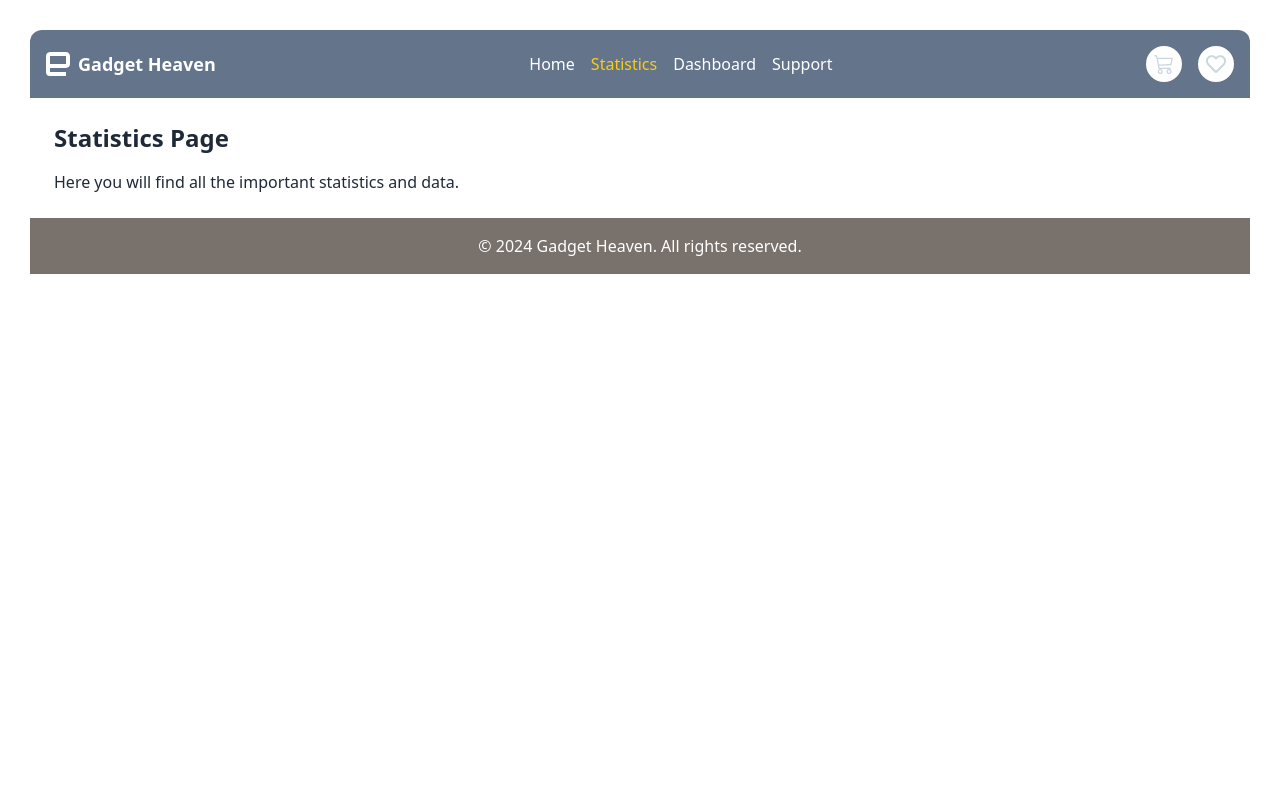
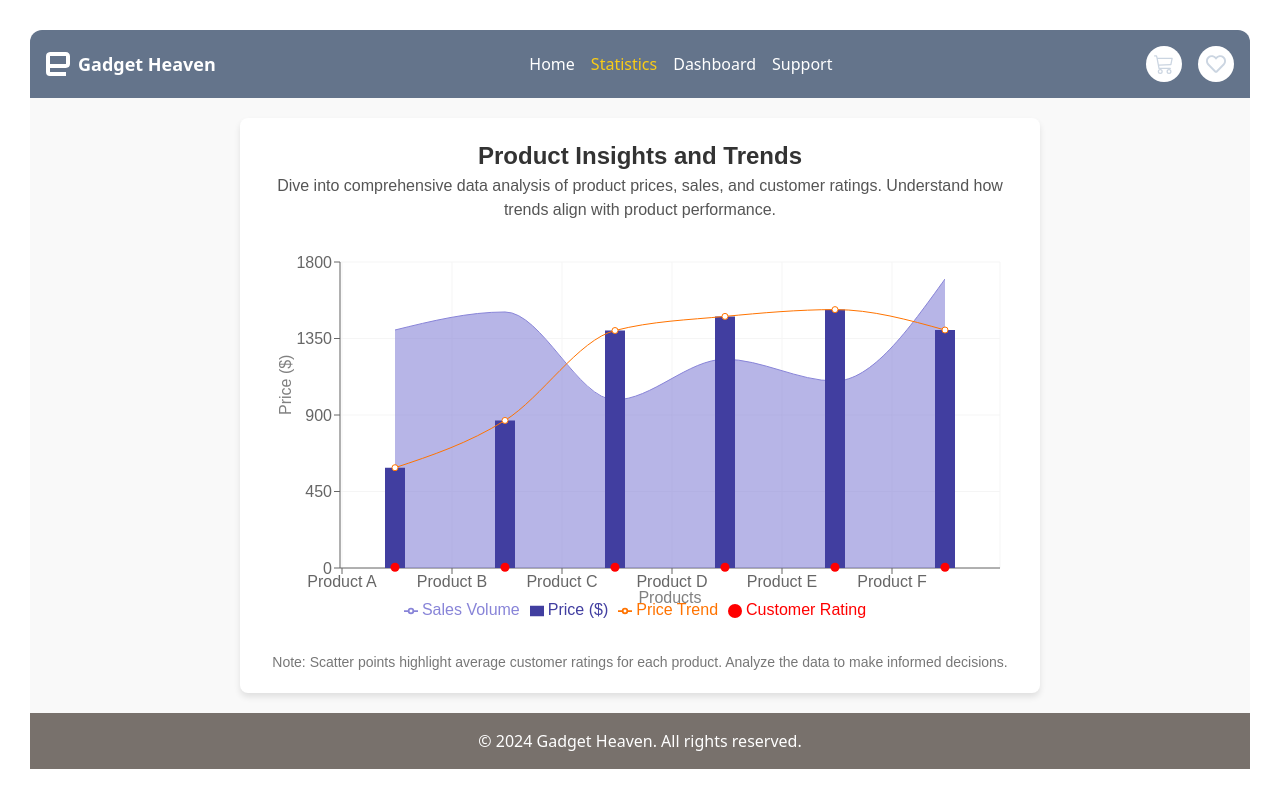
Before and after one commit to programming-hero-web-course-4/b10a8-gadget-heaven-nbappi13, a React (Vite) app in the folder b10-a-08/: page /statistics in a window 1280 px wide. Built offline with nearby package versions, Linux system fonts and the light colour scheme.

Commit message:
created statistics css file and created a chart in statistics page and made some relevant content in statistics

```diff
--- a/b10-a-08/package.json
+++ b/b10-a-08/package.json
@@ -19,6 +19,7 @@
     "react-icons": "^5.4.0",
     "react-router-dom": "^7.0.2",
     "react-toastify": "^10.0.6",
+    "recharts": "^2.15.0",
     "sort-by": "^1.2.0"
   },
   "devDependencies": {
--- a/b10-a-08/src/pages/Statistics.jsx
+++ b/b10-a-08/src/pages/Statistics.jsx
@@ -1,18 +1,49 @@
+// Statistics.js
 import React from 'react';
 import { Helmet } from 'react-helmet-async';
+import { ComposedChart, Line, Area, Bar, XAxis, YAxis, CartesianGrid, Tooltip, Legend, Scatter, ResponsiveContainer } from 'recharts';
+import styles from './Statistics.module.css';
+
+const data = [
+  { name: 'Product A', price: 590, rating: 4.5, amt: 1400 },
+  { name: 'Product B', price: 868, rating: 4.7, amt: 1506 },
+  { name: 'Product C', price: 1397, rating: 4.2, amt: 989 },
+  { name: 'Product D', price: 1480, rating: 4.8, amt: 1228 },
+  { name: 'Product E', price: 1520, rating: 4.1, amt: 1100 },
+  { name: 'Product F', price: 1400, rating: 4.6, amt: 1700 },
+];
 
 const Statistics = () => {
-    return (
-        <div>
-            <Helmet>
-                <title>Statistics</title>
-            </Helmet>
-            <div className="container mx-auto p-6">
-                <h2 className="text-2xl font-bold mb-4">Statistics Page</h2>
-                <p>Here you will find all the important statistics and data.</p>
-            </div>
+  return (
+    <div className={styles.statisticsPage}>
+      <Helmet>
+        <title>Product Statistics</title>
+      </Helmet>
+      <div className={styles.container}>
+        <h2 className={styles.title}>Product Insights and Trends</h2>
+        <p className={styles.description}>Dive into comprehensive data analysis of product prices, sales, and customer ratings. Understand how trends align with product performance.</p>
+        <div className={styles.chartContainer}>
+          <ResponsiveContainer width="100%" height={400}>
+            <ComposedChart
+              data={data}
+              margin={{ top: 20, right: 20, bottom: 20, left: 20 }}
+            >
+              <CartesianGrid stroke="#f5f5f5" />
+              <XAxis dataKey="name" scale="band" label={{ value: 'Products', position: 'insideBottom', offset: -5 }} />
+              <YAxis label={{ value: 'Price ($)', angle: -90, position: 'insideLeft' }} />
+              <Tooltip />
+              <Legend />
+              <Area type="monotone" dataKey="amt" fill="#8884d8" stroke="#8884d8" name="Sales Volume" />
+              <Bar dataKey="price" barSize={20} fill="#413ea0" name="Price ($)" />
+              <Line type="monotone" dataKey="price" stroke="#ff7300" name="Price Trend" />
+              <Scatter dataKey="rating" fill="red" name="Customer Rating" />
+            </ComposedChart>
+          </ResponsiveContainer>
         </div>
-    );
+        <p className={styles.note}>Note: Scatter points highlight average customer ratings for each product. Analyze the data to make informed decisions.</p>
+      </div>
+    </div>
+  );
 };
 
 export default Statistics;
--- /dev/null
+++ b/b10-a-08/src/pages/Statistics.module.css
@@ -0,0 +1,40 @@
+.statisticsPage {
+    background-color: #f9f9f9;
+    padding: 20px;
+    font-family: Arial, sans-serif;
+  }
+
+  .container {
+    max-width: 800px;
+    margin: 0 auto;
+    background: #fff;
+    border-radius: 8px;
+    box-shadow: 0 4px 6px rgba(0, 0, 0, 0.1);
+    padding: 20px;
+  }
+
+  .title {
+    font-size: 24px;
+    font-weight: bold;
+    color: #333;
+    text-align: center;
+  }
+
+  .description {
+    font-size: 16px;
+    color: #555;
+    margin-bottom: 20px;
+    text-align: center;
+  }
+
+  .chartContainer {
+    width: 100%;
+    height: 400px;
+  }
+
+  .note {
+    font-size: 14px;
+    color: #777;
+    margin-top: 10px;
+    text-align: center;
+  }
```
Also changed, not shown: 1 other file (tests, documents, lock files or other folders).
